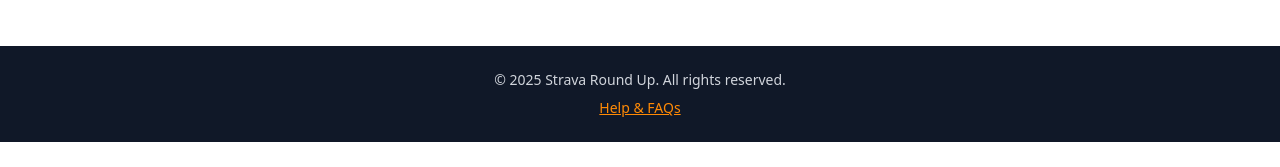
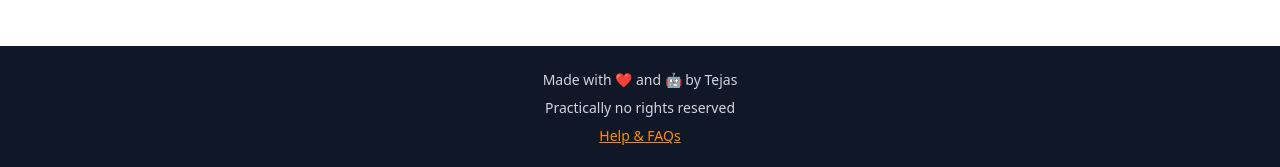
Before and after one commit to mahajantejas/strava-roundup, a React (Vite) app in the folder client/: page / in a window 1280 px wide. Shown: the part 986-1153 px from the top of the page. Before the commit the page ends 1128 px from the top, so only its background shows below. Built offline with nearby package versions, Linux system fonts and the light colour scheme; no server answers.

Commit message:
minor changes to the footer

```diff
--- a/client/src/App.jsx
+++ b/client/src/App.jsx
@@ -137,7 +137,8 @@ function Landing() {
 
       <footer className="bg-gray-900 text-gray-300 py-6">
         <div className="max-w-6xl mx-auto px-4 sm:px-6 lg:px-8 flex flex-col items-center gap-2 text-sm">
-          <span>&copy; {new Date().getFullYear()} Strava Round Up. All rights reserved.</span>
+          <span>Made with ❤️ and 🤖 by Tejas</span>
+          <span>Practically no rights reserved</span>
           <Link to="/help" className="text-orange-400 hover:text-orange-300 underline">
             Help &amp; FAQs
           </Link>
--- a/client/src/Help.jsx
+++ b/client/src/Help.jsx
@@ -21,7 +21,7 @@ const faqs = [
   {
     question: "Who can I contact for support?",
     answer:
-      "If you run into issues, send us a note at support@stravaroundup.com with a brief description and screenshots so we can help quickly.",
+      "If you run into issues, send us a note at tejas.mahajan07.1@gmail.com with a brief description and screenshots so we can help quickly.",
   },
 ];
 
```
